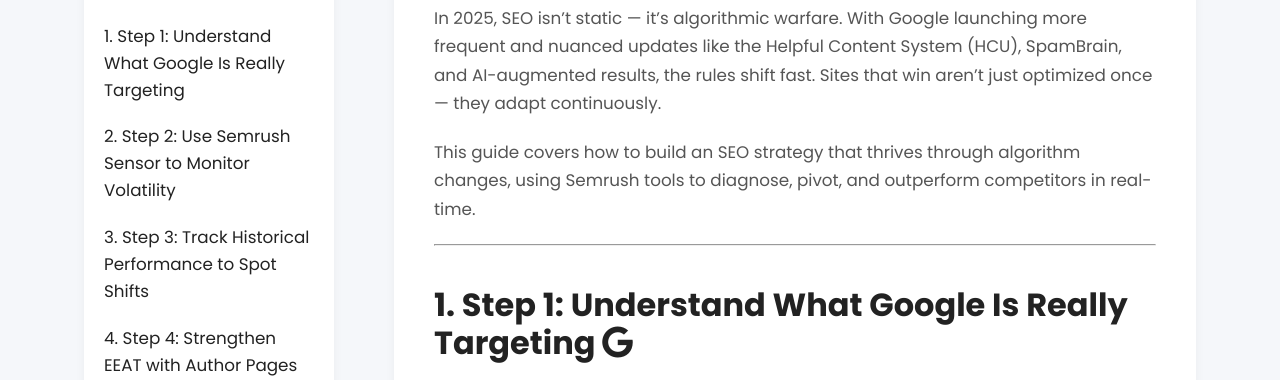
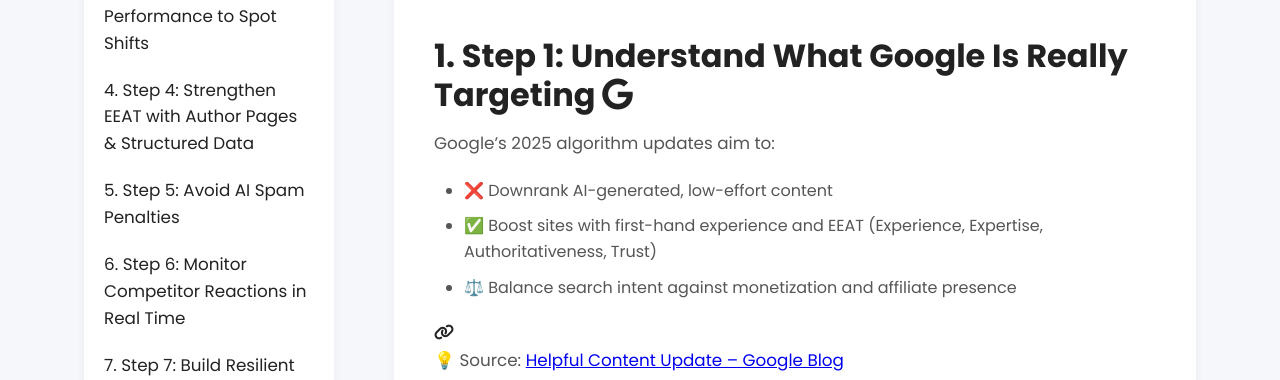
Before and after one commit to JaceStays/SemrushSEO, a PHP site: page /blog/optimize-for-algorithm-shifts-2025.html in a window 1280 px wide. Shown: the part 709-1089 px from the top of the page. Run offline with PHP 8.4, Linux system fonts and the light colour scheme.

Commit message:
duplicate hero content

```diff
--- a/assets/css/blog-post.css
+++ b/assets/css/blog-post.css
@@ -114,7 +114,7 @@ body {
   overflow: hidden !important; /*  */
   padding-top: 0 !important;
   margin-top: 0 !important;
-  margin-bottom: 120px !important;
+  margin-bottom: 60px !important;
   border-radius: 0 !important; /*  */
   background-color: var(--primary-color) !important; /*  */
 }
--- a/blog/optimize-for-algorithm-shifts-2025.html
+++ b/blog/optimize-for-algorithm-shifts-2025.html
@@ -30,9 +30,7 @@
 <section class="hero blog-post-hero" style="background-image: url('/assets/images/digital-marketing/algorithm-shifts-seo-hero.webp');">
   <div class="hero-content">
     <h1>How to Optimize for Algorithm Shifts in 2025 – SEO That Moves With Google</h1>
-    <p>In 2025, SEO isn’t static — it’s algorithmic warfare. With Google launching more frequent and nuanced updates like the Helpful Content System (HCU), SpamBrain, and AI-augmented results, the rules shift fast. Sites that win aren’t just optimized once — they adapt continuously.</p>
-    <p>This guide covers how to build an SEO strategy that thrives through algorithm changes, using Semrush tools to diagnose, pivot, and outperform competitors in real-time.</p>
-  </div>
+      </div>
 </section>
 
 <div class="container">
```
Also changed, not shown: 4 other files.
